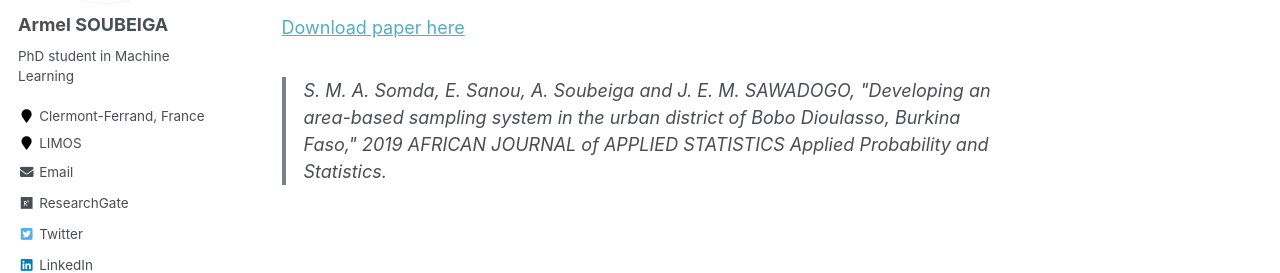
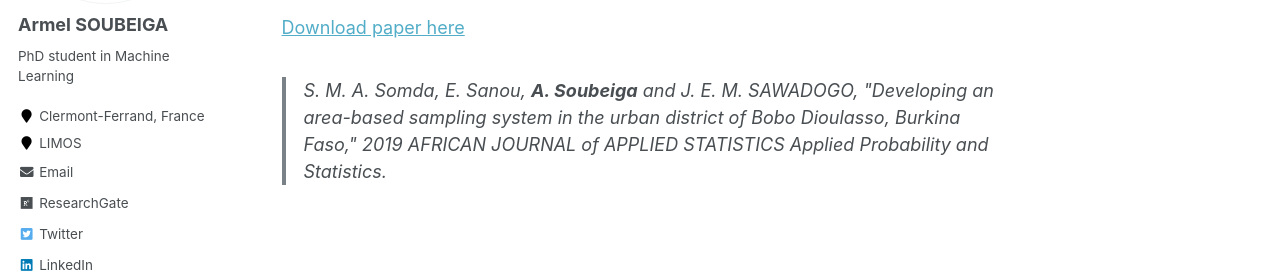
Before and after one commit to armelsoubeiga/neweb, a Jekyll site: the page built from _publications/2019-01-01-developing-area-based-sampling.md, in a window 1280 px wide and 900 px high, scrolled down 650 px. Shown: the part 207-480 px from the top of the window. Built offline with Jekyll 4.4.1, drawn with Linux system fonts in a browser that asks for light colours.

```diff
--- a/_publications/2019-01-01-developing-area-based-sampling.md
+++ b/_publications/2019-01-01-developing-area-based-sampling.md
@@ -6,7 +6,7 @@ excerpt:
 date: 2019-09-19
 venue: 'AFRICAN JOURNAL of APPLIED STATISTICS'
 paperurl: 'https://www.researchgate.net/publication/333068024_Developing_an_area-based_sampling_system_in_the_urban_district_of_Bobo_Dioulasso_Burkina_Faso'
-citation: 'S. M. A. Somda, E. Sanou, A. Soubeiga and J. E. M. SAWADOGO, &quot;Developing an area-based sampling system in the urban district of Bobo Dioulasso, Burkina Faso,&quot; <i>2019 AFRICAN JOURNAL of APPLIED STATISTICS, Applied Probability and Statistics</i>'
+citation: 'S. M. A. Somda, E. Sanou, **A. Soubeiga** and J. E. M. SAWADOGO, &quot;Developing an area-based sampling system in the urban district of Bobo Dioulasso, Burkina Faso,&quot; <i>2019 AFRICAN JOURNAL of APPLIED STATISTICS, Applied Probability and Statistics</i>'
 ---
 ## Abstract
 
@@ -18,4 +18,4 @@ Burkina Faso. Our method consists in first selecting commonly known spots in the
 <a href='https://github.com/armelsoubeiga/neweb/blob/main/_publications/paper/ajas_2019_01_05_def.pdf'>Download paper here</a>
 
 
-> S. M. A. Somda, E. Sanou, A. Soubeiga and J. E. M. SAWADOGO, &quot;Developing an area-based sampling system in the urban district of Bobo Dioulasso, Burkina Faso,&quot; <i>2019 AFRICAN JOURNAL of APPLIED STATISTICS Applied Probability and Statistics.</i>
+> S. M. A. Somda, E. Sanou, **A. Soubeiga** and J. E. M. SAWADOGO, &quot;Developing an area-based sampling system in the urban district of Bobo Dioulasso, Burkina Faso,&quot; <i>2019 AFRICAN JOURNAL of APPLIED STATISTICS Applied Probability and Statistics.</i>
```
